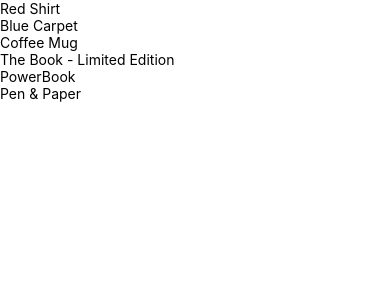
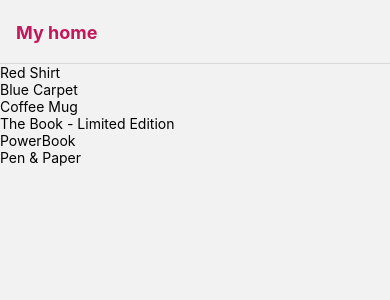
Before and after one commit to udemy-react-native-practical/Shop, a React Native app: screen /ProductsOverview in a window 390 px wide. Shown: the top 300 px of the page. Built offline with nearby package versions, Linux system fonts and the light colour scheme.

Commit message:
react navigation

```diff
--- a/App.js
+++ b/App.js
@@ -1,10 +1,11 @@
 import React from 'react';
-import {View} from 'react-native';
+import {Text} from 'react-native';
 import {createStore, combineReducers} from 'redux';
 import {Provider} from 'react-redux';
 
+import productsReducer from './src/store/reducers/products';
 import ProductsOverviewScreen from './src/screens/shop/ProductsOverviewScreen';
-import productsReducer from './src/store/reducers/products';
+import ShopNavigator from './src/navigation/ShopNavigator';
 
 const rootReducer = combineReducers({
   products: productsReducer
@@ -15,9 +16,7 @@
 const App = () => {
   return (
     <Provider store={store}>
-      <View>
-        <ProductsOverviewScreen />
-      </View>
+      <ShopNavigator />
     </Provider>
   )
 }
--- a/package.json
+++ b/package.json
@@ -10,13 +10,19 @@
     "lint": "eslint ."
   },
   "dependencies": {
+    "@react-navigation/native": "^6.0.6",
+    "@react-navigation/native-stack": "^6.2.5",
     "react": "17.0.2",
     "react-native": "0.66.4",
+    "react-native-safe-area-context": "^3.3.2",
+    "react-native-safe-area-view": "^1.1.1",
+    "react-native-screens": "^3.10.1",
     "react-redux": "^7.2.6",
     "redux": "^4.1.2"
   },
   "devDependencies": {
     "@babel/core": "^7.12.9",
+    "@babel/preset-env": "^7.16.7",
     "@babel/runtime": "^7.12.5",
     "@react-native-community/eslint-config": "^2.0.0",
     "babel-jest": "^26.6.3",
--- /dev/null
+++ b/src/constants/Colors.js
@@ -0,0 +1,4 @@
+export default {
+    primary: '#C2185B',
+    accent: '#FFC107'
+}
--- /dev/null
+++ b/src/navigation/ShopNavigator.js
@@ -0,0 +1,37 @@
+import * as React from 'react';
+import { NavigationContainer } from '@react-navigation/native';
+import { createNativeStackNavigator } from '@react-navigation/native-stack';
+import {Platform} from 'react-native'
+
+import ProductsOverviewScreen from '../screens/shop/ProductsOverviewScreen';
+import Colors from '../constants/Colors'
+
+const Stack = createNativeStackNavigator();
+
+const headerOptions={
+    title: 'My home',
+    headerStyle: {
+        backgroundColor: Platform.OS === 'android' ? Colors.primary : ''
+    },
+    headerTintColor: Platform.OS === 'android' ? 'white' : Colors.primary,
+    headerTitleStyle: {
+      fontWeight: 'bold',
+    },
+  }
+
+function ShopNavigator() {
+  return (
+    <NavigationContainer>
+      <Stack.Navigator
+        screenOptions={headerOptions}
+      >
+        <Stack.Screen
+            name="ProductsOverview"
+            component={ProductsOverviewScreen}
+        />
+      </Stack.Navigator>
+    </NavigationContainer>
+  );
+}
+
+export default ShopNavigator;
--- a/src/screens/shop/ProductsOverviewScreen.js
+++ b/src/screens/shop/ProductsOverviewScreen.js
@@ -14,4 +14,8 @@
     )
 }
 
+ProductsOverviewScreen.navigationOptions = {
+    headerTitle: 'All Products'
+}
+
 export default ProductsOverviewScreen
```
Also changed, not shown: 2 other files (tests, documents, lock files or other folders).
